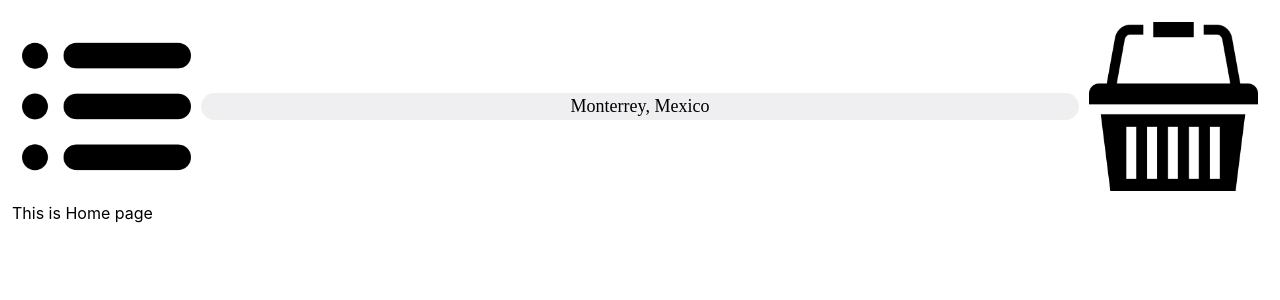
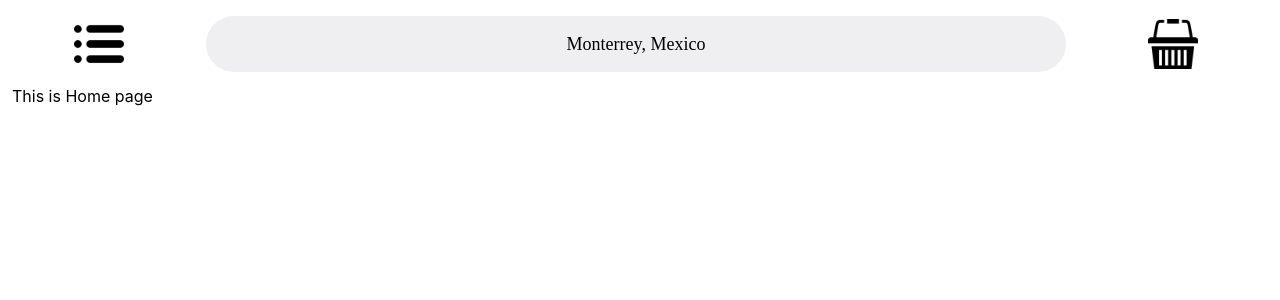
Before and after one commit to tiagopazhs/burrito-express, a React (Create React App) app in the folder web/: page / in a window 1280 px wide. Shown: the top 300 px of the page. Built offline with nearby package versions, Linux system fonts and the light colour scheme.

Commit message:
feat: Crete TopBar align

```diff
--- a/web/src/components/TopBar.tsx
+++ b/web/src/components/TopBar.tsx
@@ -1,22 +1,23 @@
 
 import { COLORS, SIZES, FONTS } from '../constants';
+import Grid from '@mui/material/Grid'
 
-const buttonStyle = { width: '15vw', padding: SIZES.padding, backgroundColor: 'transparent' }
+const buttonStyle = { height: '100%', width: '15%', padding: SIZES.padding, backgroundColor: 'transparent' }
 
 export default function TopBar() {
     return (
-        <div className="flex justify-center items-center">
-            <button style={buttonStyle}>
-                <img src={process.env.PUBLIC_URL + '/icons/list.png'} alt="nearby" />
-            </button>
-
-            <div className="flex justify-center items-center" style={{ width: '70vw', backgroundColor: COLORS.lightGray3, borderRadius: SIZES.radius }}>
-                <div style={{ ...FONTS.h4 }}>Monterrey, Mexico</div>
-            </div>
-
-            <button style={buttonStyle}>
-                <img src={process.env.PUBLIC_URL + '/icons/shopping-basket.png'} alt="basket" />
-            </button>
-        </div>
+        <Grid container spacing={1} className="flex justify-center items-center" style={{ height: '10vh' }}>
+            <Grid item style={buttonStyle} className="flex justify-center items-center" >
+                <img src={process.env.PUBLIC_URL + '/icons/list.png'} alt="list" style={{ height: '100%', padding: SIZES.paddingA }} />
+            </Grid>
+            <Grid item style={{ height: '100%', width: '70%', padding: SIZES.padding2 }}>
+                <div className="flex justify-center items-center" style={{ height: '100%', backgroundColor: COLORS.lightGray3, borderRadius: SIZES.radius}}>
+                    <div style={{ ...FONTS.h4 }}>Monterrey, Mexico</div>
+                </div>
+            </Grid>
+            <Grid item style={buttonStyle} className="flex justify-center items-center" >
+                <img src={process.env.PUBLIC_URL + '/icons/shopping-basket.png'} alt="basket" style={{ height: '100%', padding: SIZES.paddingA }} />
+            </Grid>
+        </Grid >
     );
 }
```
